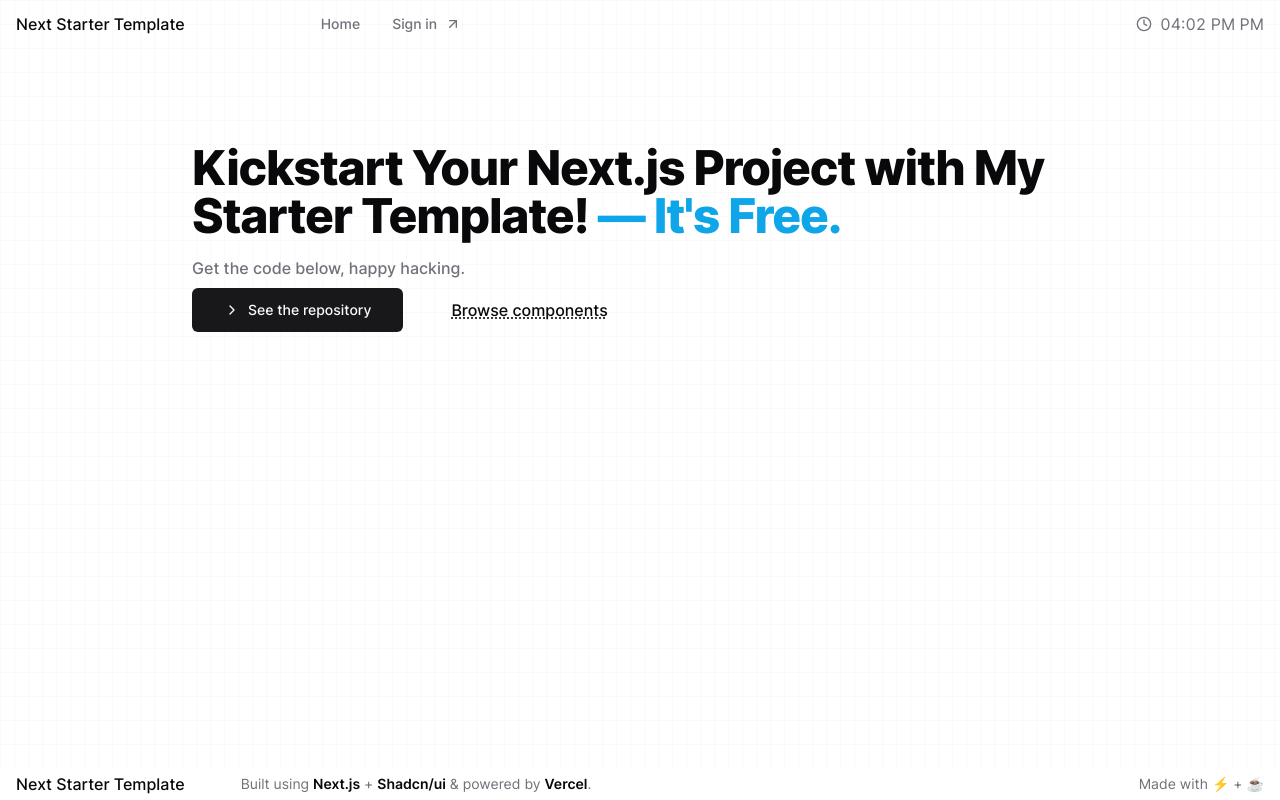
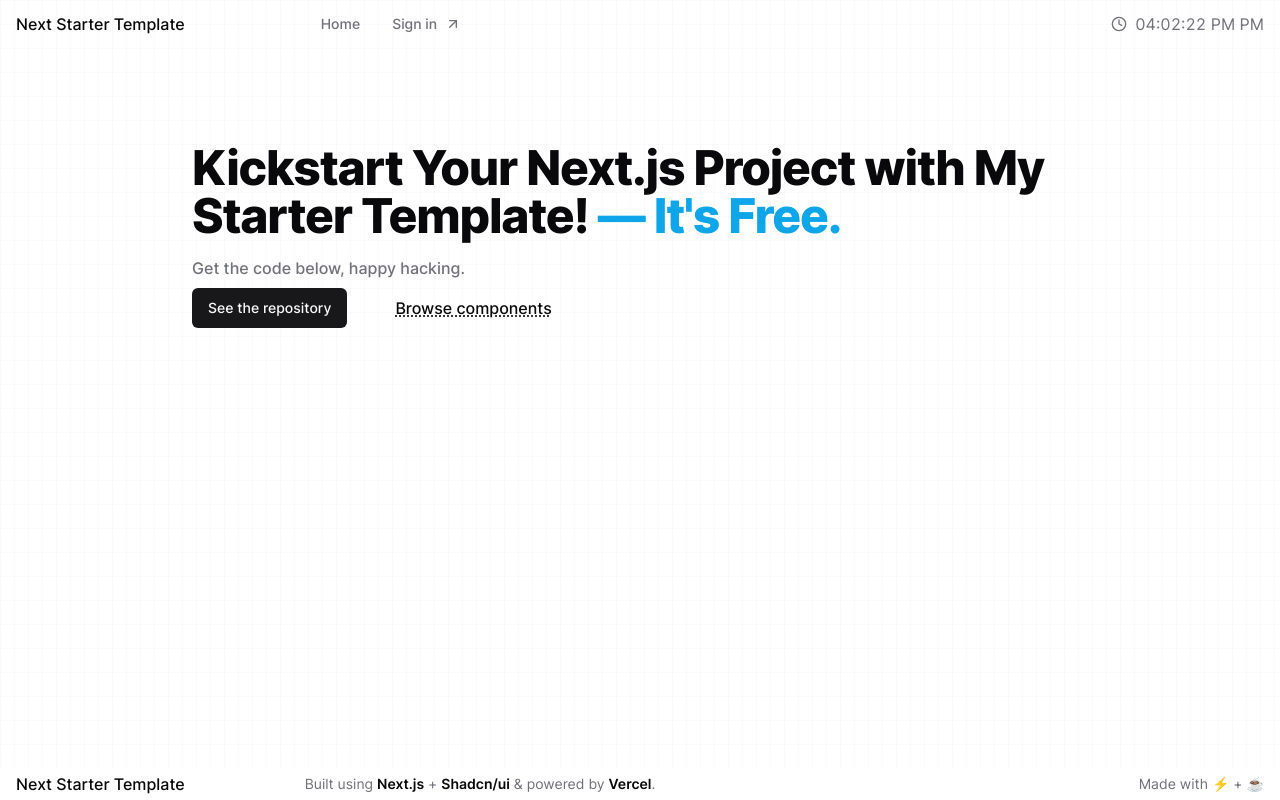
Before and after one commit to humanwhodreams/next-starter-template, a Next.js app: page / in a window 1280 px wide. Built offline with nearby package versions, Linux system fonts and the light colour scheme.

Commit message:
refac: cta, header, time display

```diff
--- a/components/sections/cta.tsx
+++ b/components/sections/cta.tsx
@@ -1,4 +1,3 @@
-import { ChevronRight } from "lucide-react";
 import Link from "next/link";
 import { buttonVariants } from "../ui/button";
 import { cn } from "@/lib/cn";
@@ -10,9 +9,8 @@ export function CTA() {
         href="https://github.com/fromenoabasi/next-starter-template"
         target="_blank"
         rel="noopener noreferrer"
-        className={cn(buttonVariants({ size: "lg" }))}
+        className={cn(buttonVariants({ }))}
       >
-        <ChevronRight className="mr-2 size-4" />
         See the repository
       </a>
       <Link
--- a/components/shared/site-footer.tsx
+++ b/components/shared/site-footer.tsx
@@ -7,10 +7,10 @@ interface SiteFooterProps {
 export function SiteFooter({ className }: SiteFooterProps) {
   return (
     <footer className={cn("w-full bg-background", className)}>
-      <nav className="flex flex-col items-start px-4 py-1 md:flex-row md:items-center md:justify-between gap-y-4 md:gap-x-8">
+      <nav className="flex flex-col items-start px-4 py-1 md:flex-row md:items-center md:justify-between gap-y-4 md:gap-x-28">
         <h1 className="font-medium">Next Starter Template</h1>
 
-        <div className="flex flex-col flex-1 md:flex-row md:ml-6 md:justify-between">
+        <div className="flex flex-col flex-1 md:flex-row md:pl-2 md:justify-between">
           <p className="text-sm text-muted-foreground">
             Built using <ALink label="Next.js" href="https://nextjs.org" /> +{" "}
             <ALink label="Shadcn/ui" href="https://ui.shadcn.com" />{" "}
--- a/hooks/use-date-time.ts
+++ b/hooks/use-date-time.ts
@@ -19,6 +19,7 @@ export function useDateTime() {
     time: dateTime.toLocaleTimeString(undefined, {
       hour: "2-digit",
       minute: "2-digit",
+      second: "2-digit",
     }),
     amp: dateTime.getHours() < 12 ? "AM" : "PM",
   };
```
